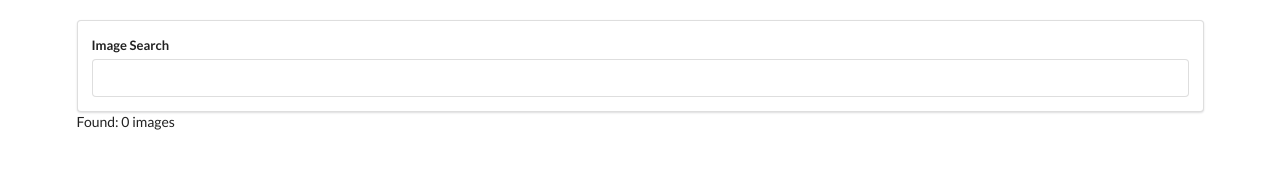
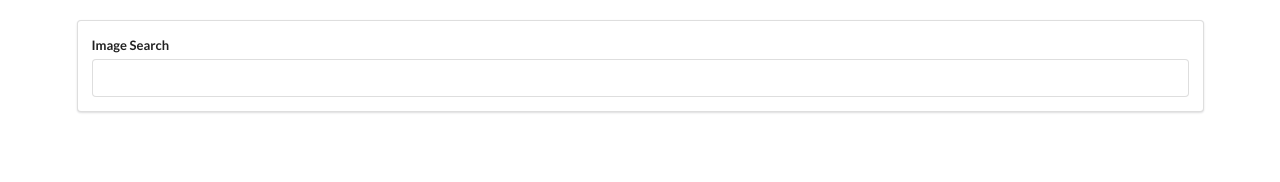
Before and after one commit to Scott09/react, a React (Create React App) app in the folder pics/: page / in a window 1280 px wide. Shown: the top 182 px of the page. Built offline with nearby package versions, Linux system fonts and the light colour scheme.

Commit message:
added new component ImageList

```diff
--- a/pics/src/components/App.js
+++ b/pics/src/components/App.js
@@ -1,6 +1,7 @@
 import React from 'react';
+import unsplash from '../api/unsplash';
 import SearchBar from './SearchBar';
-import unsplash from '../api/unsplash';
+import ImageList from './ImageList';
 
 class App extends React.Component {
 
@@ -18,7 +19,7 @@ class App extends React.Component {
         return (
             <div className="ui container" style={{marginTop: '20px'}}>
                 <SearchBar onSubmit={this.onSearchSubmit}/>
-                Found: {this.state.images.length} images
+                <ImageList images={this.state.images}/>
             </div>
         );
     }
--- /dev/null
+++ b/pics/src/components/ImageList.js
@@ -0,0 +1,11 @@
+import React from 'react';
+
+const ImageList = (props) => {
+    const images = props.images.map((image) => {
+        return <img src={image.urls.regular} alt="ok" />
+    });
+
+    return <div>{images}</div>
+};
+
+export default ImageList;
```
Also changed, not shown: 1 other file (tests, documents, lock files or other folders).
